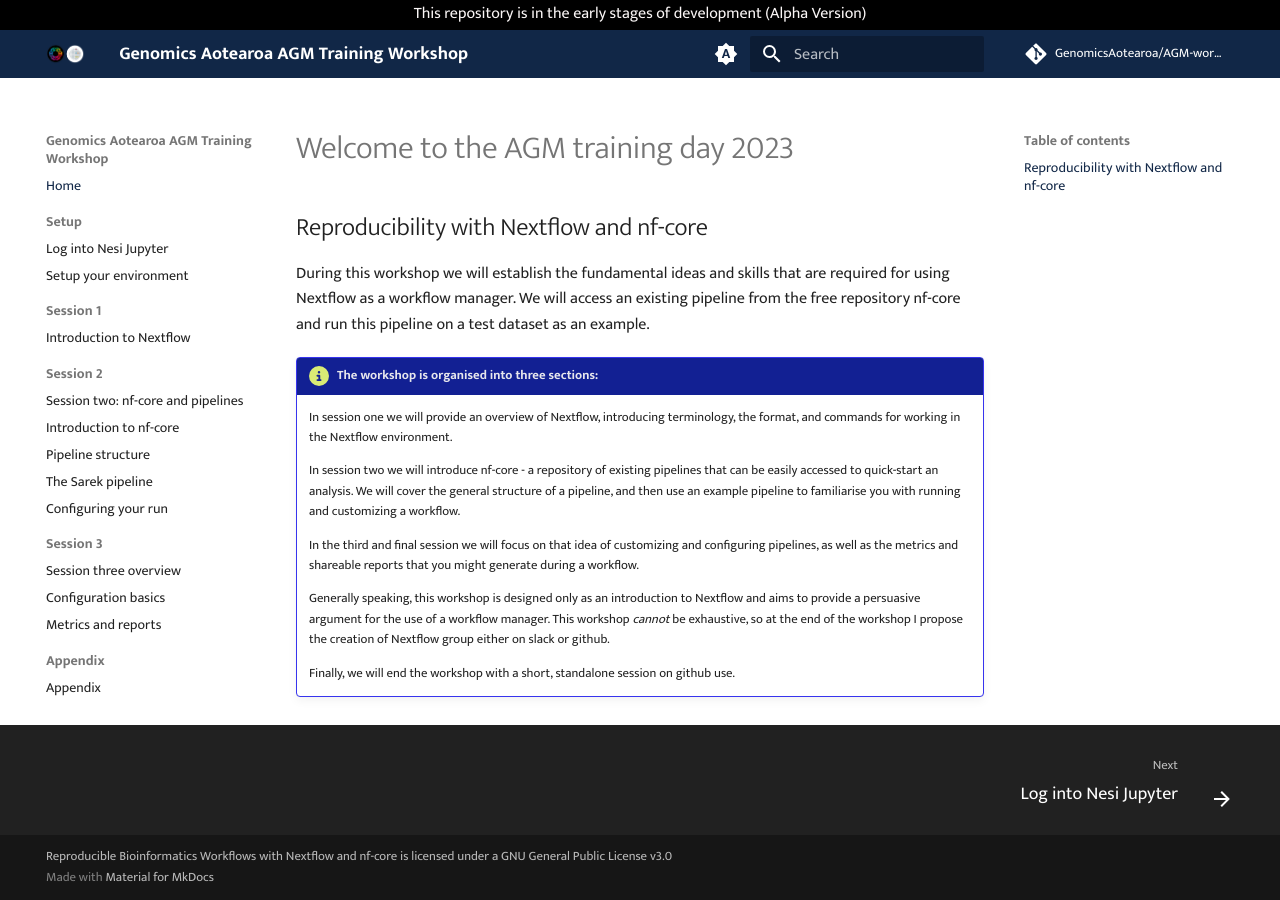
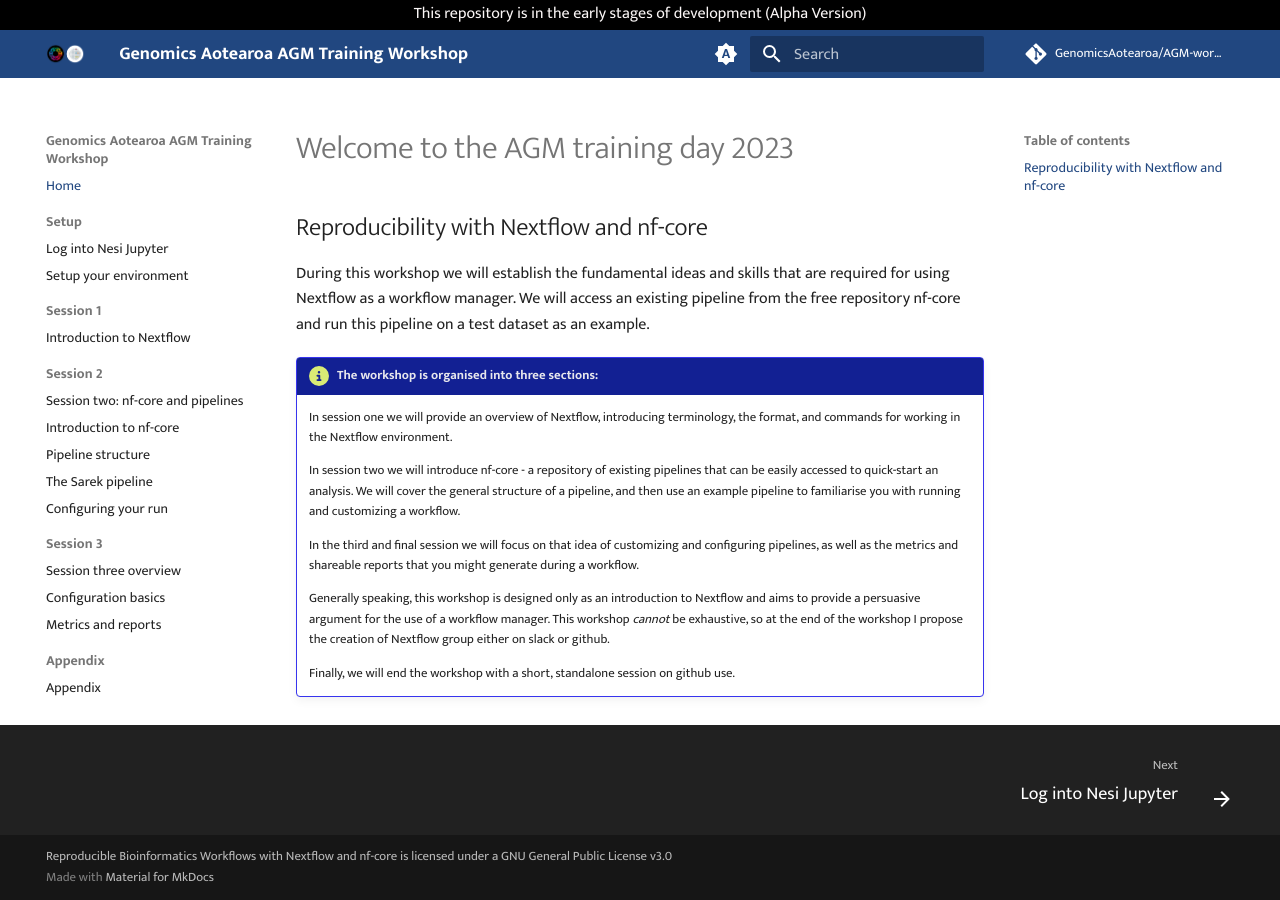
Before and after one commit to GenomicsAotearoa/AGM-workshop-2023, an MkDocs documentation site: the page built from docs/index.md, in a window 1280 px wide. Built offline with MkDocs 1.6.1 and Material for MkDocs 9.7.7, drawn with Linux system fonts in a browser that asks for light colours; comment, search, counter and statistics services are not loaded.

Commit message:
change colour scheme

```diff
--- a/docs/stylesheets/extra.css
+++ b/docs/stylesheets/extra.css
@@ -21,7 +21,7 @@
 :root {
 
   /* Default color shades */
-  --md-default-fg-color:               #112747;
+  --md-default-fg-color:               #214780;
   --md-default-fg-color--light:        #032450;
   --md-default-fg-color--lighter:      rgb(11,33,57,0.5);
   --md-default-fg-color--lightest:     rgb(11,33,57,0.1);
@@ -33,7 +33,7 @@
 */
 
   /* Primary color shades */
-  --md-primary-fg-color:               #112747;
+  --md-primary-fg-color:               #214780;
   --md-primary-fg-color--light:        rgb(35,171,227);
   --md-primary-fg-color--dark:         rgb(11,33,57);
   /*
```
